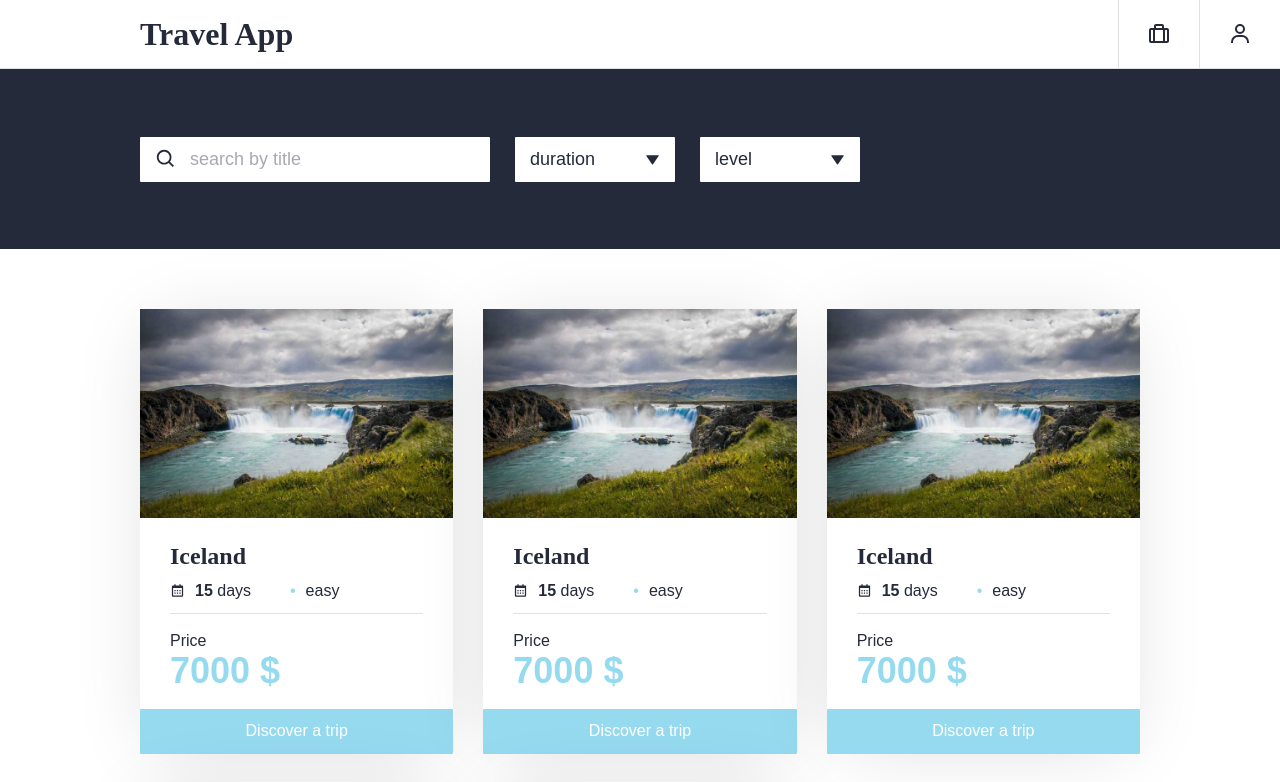
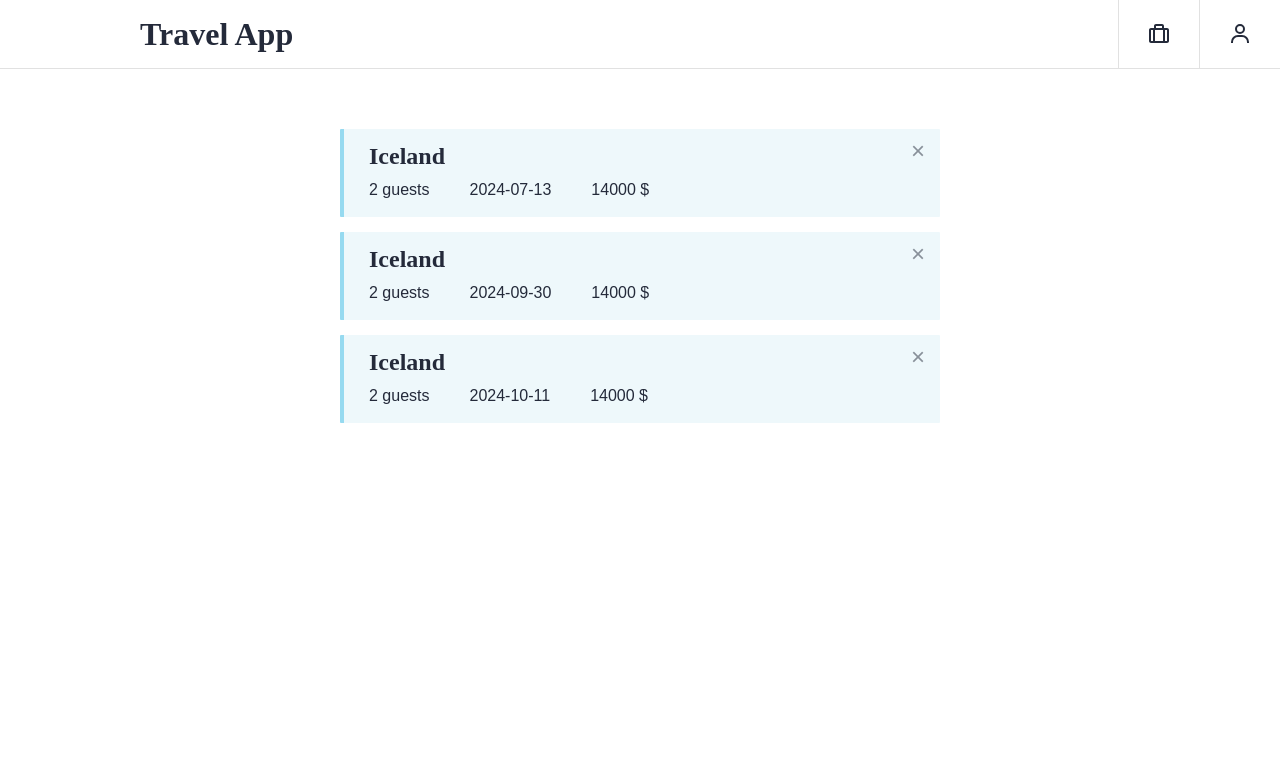
Before and after one commit to Saoa35/bookingtrips, a React (Create React App) app: page /bookings in a window 1280 px wide. Shown: the top 782 px of the page. Built offline with nearby package versions, Linux system fonts and the light colour scheme.

Commit message:
+ created bookings component

```diff
--- a/src/App.jsx
+++ b/src/App.jsx
@@ -3,6 +3,7 @@ import { Header } from "./components/Header";
 import Home from "./pages/Home";
 import Registration from "./pages/Registration";
 import LogIn from "./pages/LogIn";
+import Bookings from "./pages/Bookings";
 
 function App() {
   return (
@@ -12,7 +13,7 @@ function App() {
         <Route path="/" element={<Home />} />
         <Route path="/sign-up" element={<Registration />} />
         <Route path="/sign-in" element={<LogIn />} />
-        {/* <Route path="/bookings" element={<LogIn />} /> */}
+        <Route path="/bookings" element={<Bookings />} />
         {/* <Route path="/trip/:tripId " element={<LogIn />} /> */}
         <Route path="*" element={<Home />} />
       </Routes>
--- /dev/null
+++ b/src/pages/Bookings.jsx
@@ -0,0 +1,74 @@
+function Bookings() {
+  return (
+    <main className="bookings-page">
+      <h1 className="visually-hidden">Travel App</h1>
+      <ul className="bookings__list">
+        <li data-test-id="booking" className="booking">
+          <h3 data-test-id="booking-title" className="booking__title">
+            Iceland
+          </h3>
+          <span data-test-id="booking-guests" className="booking__guests">
+            2 guests
+          </span>
+          <span data-test-id="booking-date" className="booking__date">
+            2024-07-13
+          </span>
+          <span data-test-id="booking-total" className="booking__total">
+            14000 $
+          </span>
+          <button
+            data-test-id="booking-cancel"
+            className="booking__cancel"
+            title="Cancel booking"
+          >
+            <span className="visually-hidden">Cancel booking</span>×
+          </button>
+        </li>
+        <li data-test-id="booking" className="booking">
+          <h3 data-test-id="booking-title" className="booking__title">
+            Iceland
+          </h3>
+          <span data-test-id="booking-guests" className="booking__guests">
+            2 guests
+          </span>
+          <span data-test-id="booking-date" className="booking__date">
+            2024-09-30
+          </span>
+          <span data-test-id="booking-total" className="booking__total">
+            14000 $
+          </span>
+          <button
+            data-test-id="booking-cancel"
+            className="booking__cancel"
+            title="Cancel booking"
+          >
+            <span className="visually-hidden">Cancel booking</span>×
+          </button>
+        </li>
+        <li data-test-id="booking" className="booking">
+          <h3 data-test-id="booking-title" className="booking__title">
+            Iceland
+          </h3>
+          <span data-test-id="booking-guests" className="booking__guests">
+            2 guests
+          </span>
+          <span data-test-id="booking-date" className="booking__date">
+            2024-10-11
+          </span>
+          <span data-test-id="booking-total" className="booking__total">
+            14000 $
+          </span>
+          <button
+            data-test-id="booking-cancel"
+            className="booking__cancel"
+            title="Cancel booking"
+          >
+            <span className="visually-hidden">Cancel booking</span>×
+          </button>
+        </li>
+      </ul>
+    </main>
+  );
+}
+
+export default Bookings;
```
